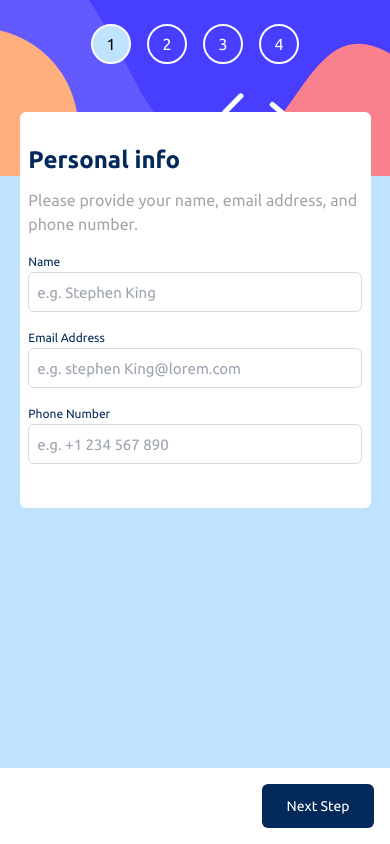
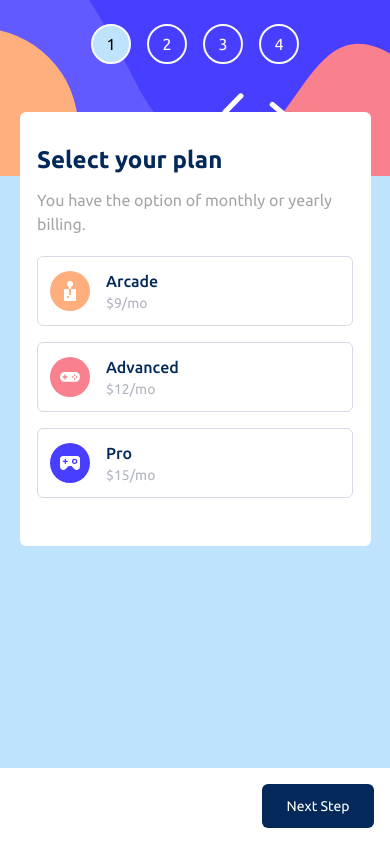
Before and after one commit to oluseguncodess/web3bridge-multistep-form, a website: page public/index.html in a window 390 px wide. Drawn offline with Linux system fonts and the light colour scheme.

Commit message:
plan mobile section ongoing
i've added the active states, just need to add the
 toggle button for the monthly and yearly plan easy navigation and selection

```diff
--- a/public/index.html
+++ b/public/index.html
@@ -49,7 +49,7 @@
       </div>
 
       <!-- form -->
-      <div class="form bg-white sm:w-[90%] sm:mx-auto py-8 rounded-md sm:absolute sm:top-28 sm:left-0 sm:right-0 md:w-[60%] sm:max-w-[460px] md:max-w-[500px] md:h-[550px]">
+      <div class="form bg-white sm:w-[90%] sm:mx-auto py-8 rounded-md sm:absolute sm:top-28 sm:left-0 sm:right-0 md:w-[60%] sm:max-w-[460px] md:max-w-[500px] md:h-[550px] hidden">
         <div class="form_content w-[95%] mx-auto md:max-w-[445px]">
           <div class="form_info md:mb-8">
             <h1 class="text-marineBlue text-2xl font-semibold mb-3 md:text-3xl">Personal info</h1>
@@ -77,6 +77,53 @@
         </div>
       </div>
 
+      <div class="plan bg-white sm:w-[90%] sm:mx-auto py-8 rounded-md sm:absolute sm:top-28 sm:left-0 sm:right-0 md:w-[60%] sm:max-w-[460px] md:max-w-[500px] md:h-[550px]">
+        <div class="plan_content w-[90%] mx-auto md:max-w-[445px]">
+          <div class="form_info sm:mb-5">
+            <h1 class="text-marineBlue sm:text-2xl font-semibold mb-3 md:text-3xl">Select your plan</h1>
+            <p class="opacity-[0.35]">You have the option of monthly or yearly billing.</p>
+          </div>
+
+          <div class="plan_selection">
+            <div class="plans flex md:flex-col gap-4 md:gap-8 border-[1px] border-lightGray rounded-md sm:mb-4 sm:p-3 sm:items-center focus-within:bg-lightBlue focus-within:outline-marineBlue focus-within:outline-1 focus-within:outline hover:outline hover:outline-1 hover:outline-marineBlue" tabindex="0">
+              <div class="w-10 h-10">
+                <img src="../assets/images/icon-arcade.svg" alt="plans_images" class="w-full h-full">
+              </div>
+              <div class="flex flex-col">
+                <b class="text-marineBlue font-medium">Arcade</b>
+                <p class="text-coolGray text-opacity-75 text-sm">$9/mo</p>
+              </div>
+            </div>
+            <div class="plans flex md:flex-col gap-4 md:gap-8 border-[1px] border-lightGray rounded-md sm:mb-4 sm:p-3 sm:items-center focus-within:bg-lightBlue focus-within:outline-marineBlue focus-within:outline-1 focus-within:outline hover:outline hover:outline-1 hover:outline-marineBlue" tabindex="0">
+              <div class="w-10 h-10">
+                <img src="../assets/images/icon-advanced.svg" alt="plans_images" class="w-full h-full">
+              </div>
+              <div class="flex flex-col">
+                <b class="text-marineBlue font-medium">Advanced</b>
+                <p class="text-coolGray text-opacity-75 text-sm">$12/mo</p>
+              </div>
+            </div>
+            <div class="plans flex md:flex-col gap-4 md:gap-8 border-[1px] border-lightGray rounded-md sm:mb-4 sm:p-3 sm:items-center focus-within:bg-lightBlue focus-within:outline-marineBlue focus-within:outline-1 focus-within:outline hover:outline hover:outline-1 hover:outline-marineBlue" tabindex="0">
+              <div class="w-10 h-10">
+                <img src="../assets/images/icon-pro.svg" alt="plans_images" class="w-full h-full">
+              </div>
+              <div class="flex flex-col">
+                <b class="text-marineBlue font-medium">Pro</b>
+                <p class="text-coolGray text-opacity-75 text-sm">$15/mo</p>
+              </div>
+            </div>
+          </div>
+
+
+          <div class="sm:hidden w-full bg-whitee flex justify-end items-center mt-16">
+            <button class="sm:hidden bg-marineBlue p-3 rounded-md text-white text-sm w-28">
+              Next Step
+            </button>
+          </div>
+
+        </div>
+      </div>
+
     </div>
 
     <!-- footer's nav -->
```
Also changed, not shown: public/output.css.
